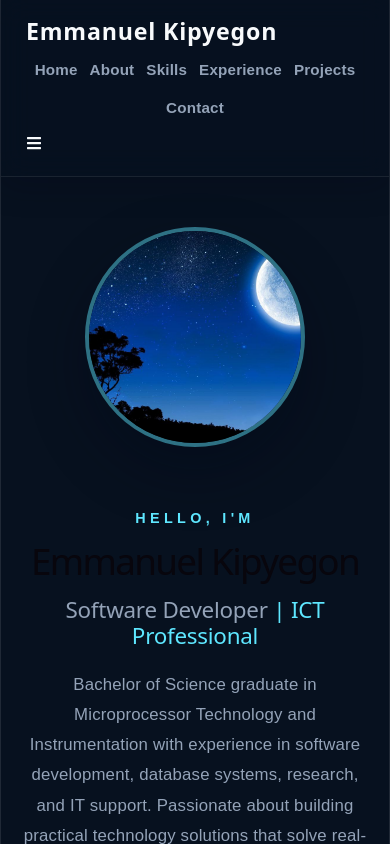
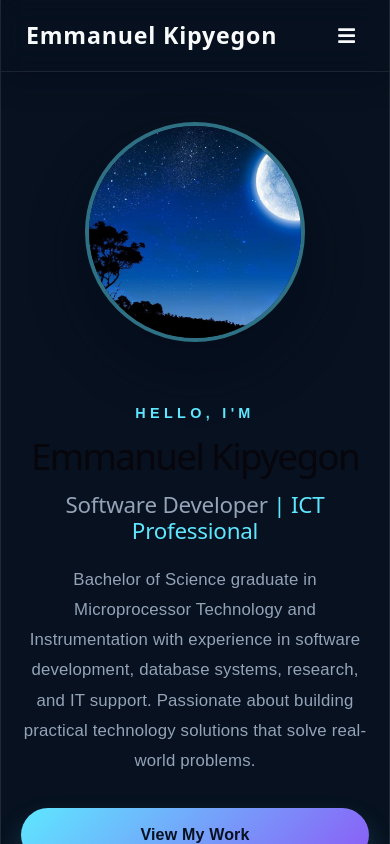
Before and after one commit to manu601/emmanuel-portfolio, a React (Vite) app: page / in a window 390 px wide. Shown: the top 844 px of the page. Built offline with nearby package versions, Linux system fonts and the light colour scheme.

Commit message:
Updated README

```diff
--- a/src/components/Navbar.jsx
+++ b/src/components/Navbar.jsx
@@ -1,8 +1,19 @@
-import { useState } from "react";
+import { useEffect, useState } from "react";
 import { FaBars, FaTimes } from "react-icons/fa";
 
 function Navbar() {
   const [menuOpen, setMenuOpen] = useState(false);
+
+  useEffect(() => {
+    const handleResize = () => {
+      if (window.innerWidth > 768) {
+        setMenuOpen(false);
+      }
+    };
+
+    window.addEventListener("resize", handleResize);
+    return () => window.removeEventListener("resize", handleResize);
+  }, []);
 
   return (
     <nav>
@@ -48,12 +59,15 @@ function Navbar() {
         </li>
       </ul>
 
-      <div
+      <button
+        type="button"
         className="menu-icon"
-        onClick={() => setMenuOpen(!menuOpen)}
+        aria-label="Toggle navigation menu"
+        aria-expanded={menuOpen}
+        onClick={() => setMenuOpen((prev) => !prev)}
       >
         {menuOpen ? <FaTimes /> : <FaBars />}
-      </div>
+      </button>
     </nav>
   );
 }
--- a/src/styles/navbar.css
+++ b/src/styles/navbar.css
@@ -21,7 +21,7 @@ nav {
   cursor: default;
 }
 
-nav ul {
+.nav-links {
   display: flex;
   align-items: center;
   gap: 32px;
@@ -59,3 +59,54 @@ nav a::after {
 nav a:hover::after {
   width: 100%;
 }
+
+.menu-icon {
+  display: none;
+  border: none;
+  background: transparent;
+  color: var(--text);
+  font-size: 1.2rem;
+  cursor: pointer;
+  padding: 8px;
+}
+
+@media (max-width: 768px) {
+  nav {
+    padding: 16px 24px;
+  }
+
+  .menu-icon {
+    display: inline-flex;
+    align-items: center;
+    justify-content: center;
+  }
+
+  .nav-links {
+    display: none;
+    position: absolute;
+    top: calc(100% + 8px);
+    right: 16px;
+    left: 16px;
+    flex-direction: column;
+    align-items: flex-start;
+    gap: 14px;
+    padding: 18px 20px;
+    background: rgba(7, 17, 31, 0.96);
+    border: 1px solid rgba(255, 255, 255, 0.08);
+    border-radius: 16px;
+    box-shadow: 0 18px 40px rgba(2, 6, 23, 0.3);
+  }
+
+  .nav-links.active {
+    display: flex;
+  }
+
+  .nav-links li {
+    width: 100%;
+  }
+
+  .nav-links a {
+    display: block;
+    padding: 4px 0;
+  }
+}
```
Also changed, not shown: 1 other file (tests, documents, lock files or other folders).
